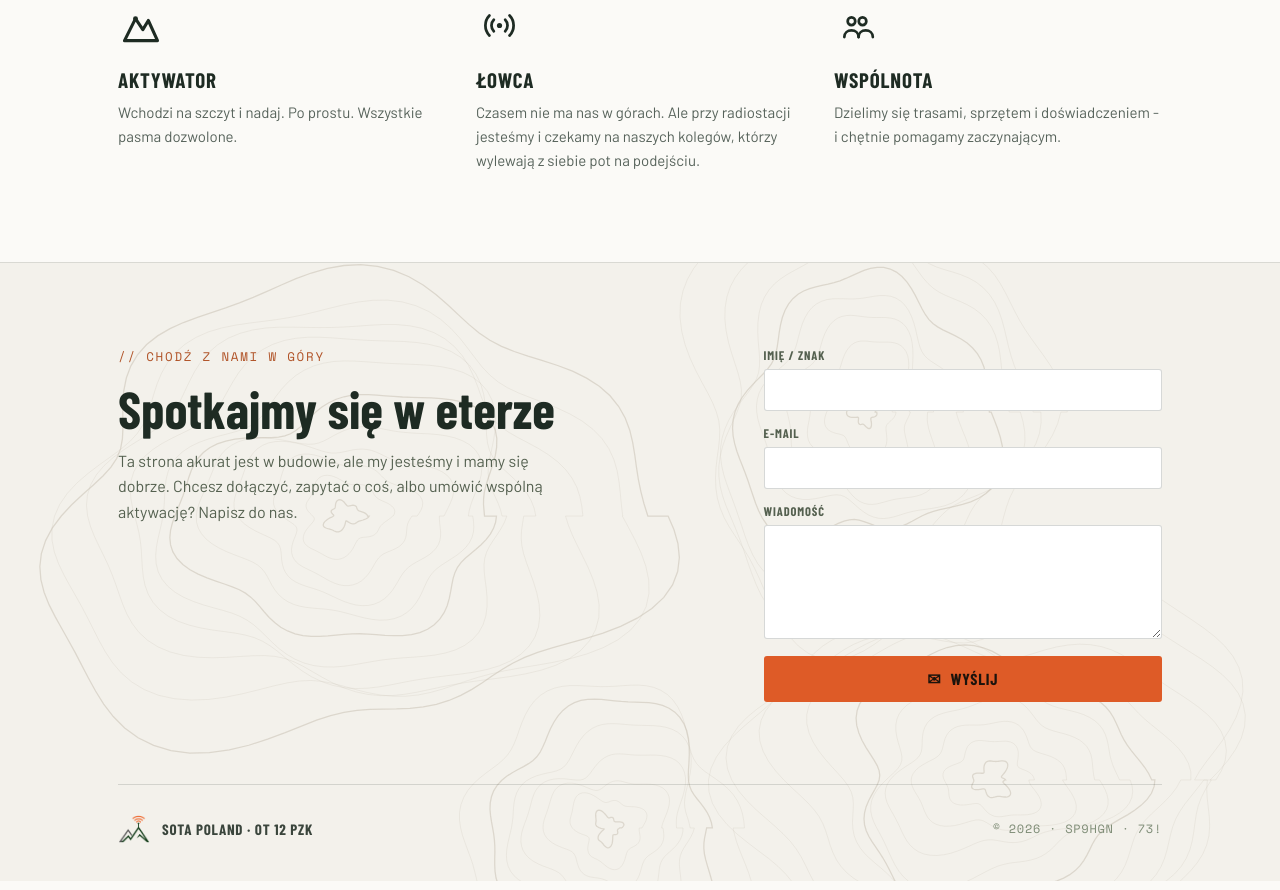
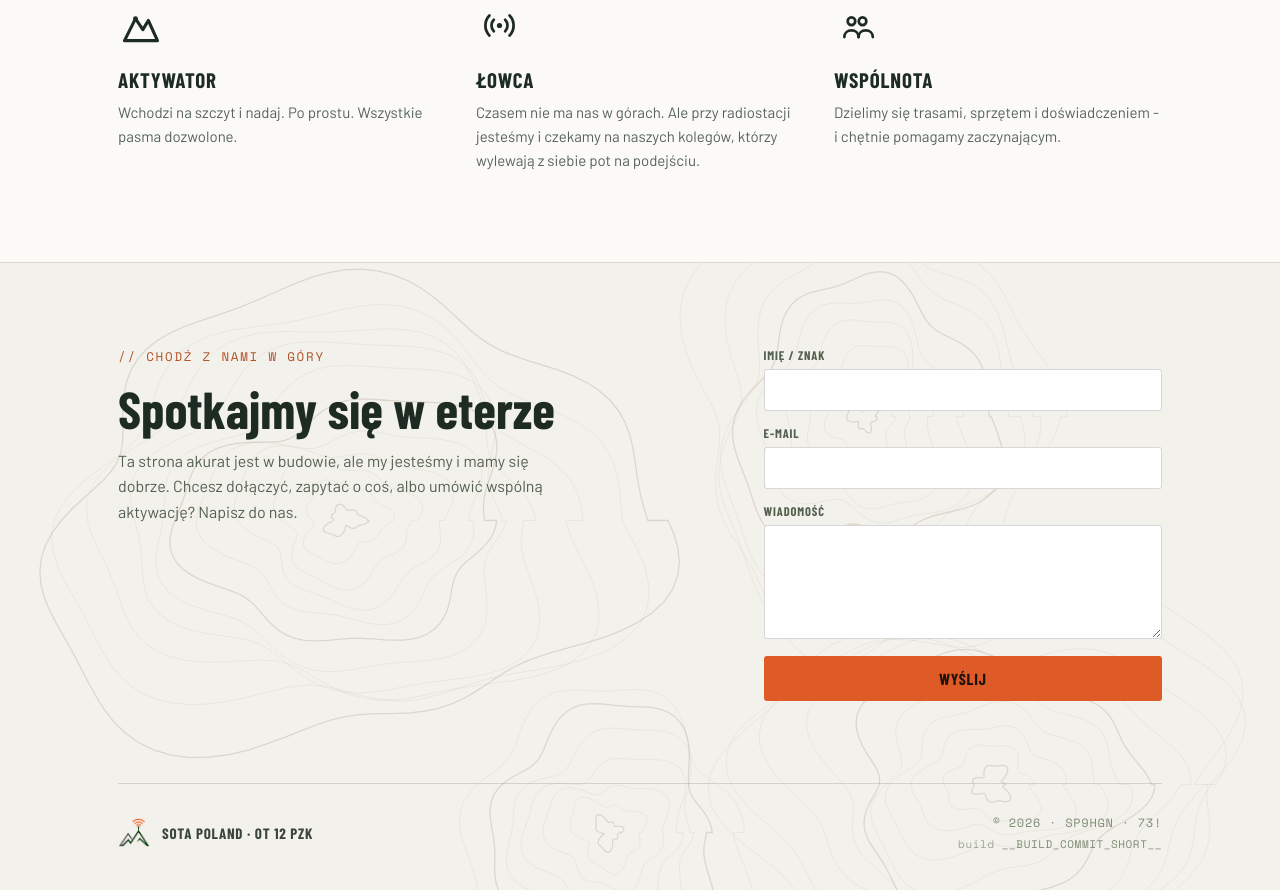
Before and after one commit to infrat/sota-poland, a plain HTML site: page index.html in a window 1280 px wide. Shown: the part 1621-2511 px from the top of the page. Drawn offline with nearby package versions, Linux system fonts and the light colour scheme; a web font is replaced by a local one.

Commit message:
Merge with main

```diff
--- a/index.html
+++ b/index.html
@@ -182,7 +182,7 @@
             <!-- honeypot antyspamowy: boty wypełnią, ludzie nie widzą -->
             <input type="text" name="_gotcha" tabindex="-1" autocomplete="off" style="position:absolute; left:-9999px" aria-hidden="true">
             <button type="submit" style="display:inline-flex; align-items:center; justify-content:center; gap:9px; background:#DE5B27; color:#1B130C; font-family:'Barlow Condensed',sans-serif; font-weight:700; text-transform:uppercase; letter-spacing:0.05em; font-size:16px; padding:13px 22px; border:none; border-radius:3px; cursor:pointer">
-              <span>✉</span><span>Wyślij</span>
+              <span>Wyślij</span>
             </button>
             <output id="cf-status" aria-live="polite" style="display:block; margin:0; min-height:18px; font-family:'Space Mono',monospace; font-size:12px; letter-spacing:0.04em; color:#7E8C76"></output>
           </form>
@@ -194,7 +194,10 @@
           <img src="assets/logo.png" alt="SOTA Polska — logo" width="32" style="display:block; height:auto">
           <span style="font-family:'Barlow Condensed',sans-serif; font-weight:700; letter-spacing:0.05em; font-size:15px; color:#3A453C">SOTA POLAND&nbsp;· OT 12 PZK</span>
         </div>
-        <div style="font-family:'Space Mono',monospace; font-size:12px; letter-spacing:0.06em; color:#7E8C76">© 2026&nbsp;· SP9HGN&nbsp;· 73!</div>
+        <div style="display:flex; flex-direction:column; align-items:flex-end; gap:5px">
+          <div style="font-family:'Space Mono',monospace; font-size:12px; letter-spacing:0.06em; color:#7E8C76">© 2026&nbsp;· SP9HGN&nbsp;· 73!</div>
+          <a href="https://github.com/infrat/sota-poland/commit/__BUILD_COMMIT__" target="_blank" rel="noopener" style="font-family:'Space Mono',monospace; font-size:11px; letter-spacing:0.05em; color:#9AA593; text-decoration:none">build&nbsp;<span style="color:#7E8C76">__BUILD_COMMIT_SHORT__</span></a>
+        </div>
       </div>
     </div>
   </footer>
```
